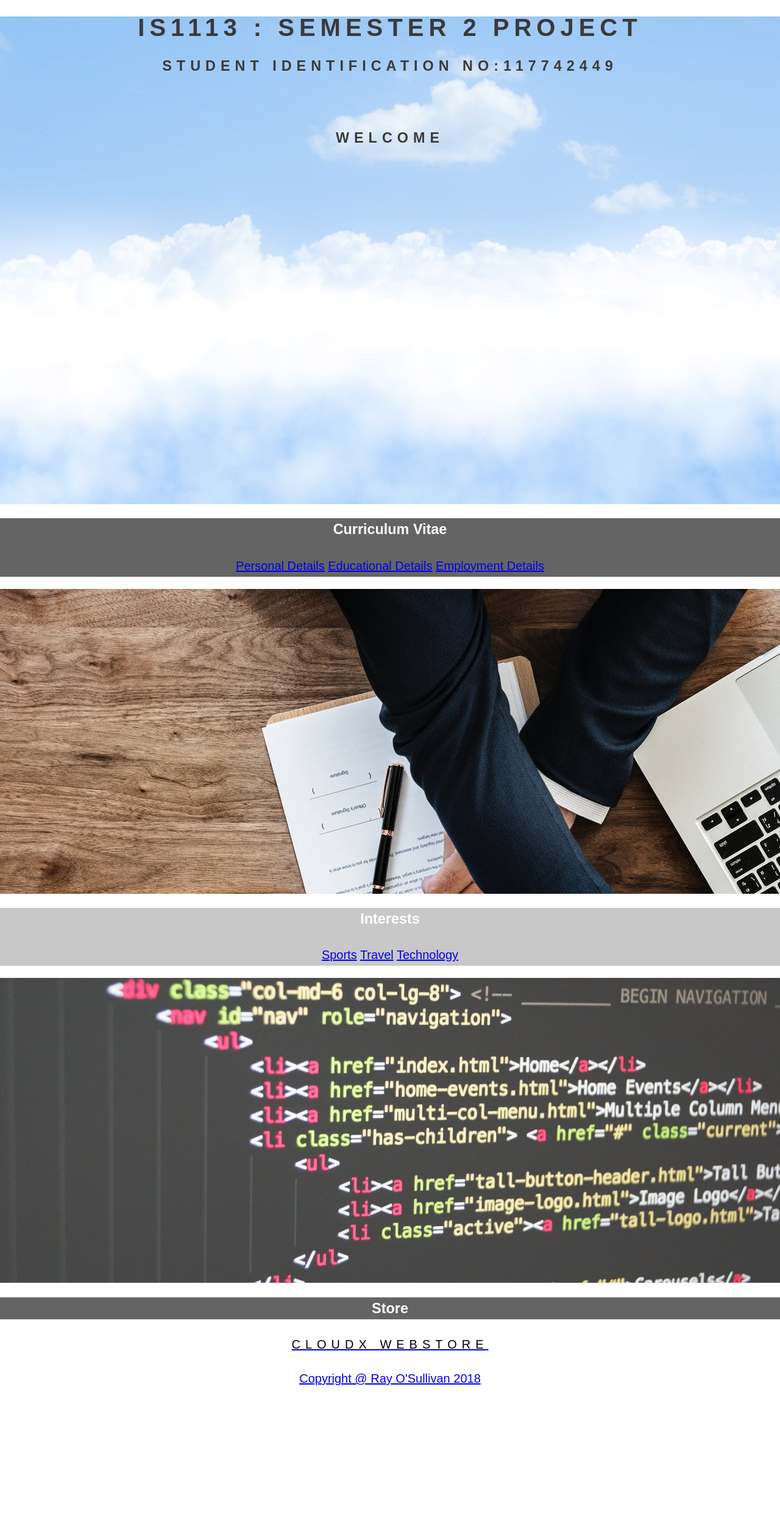
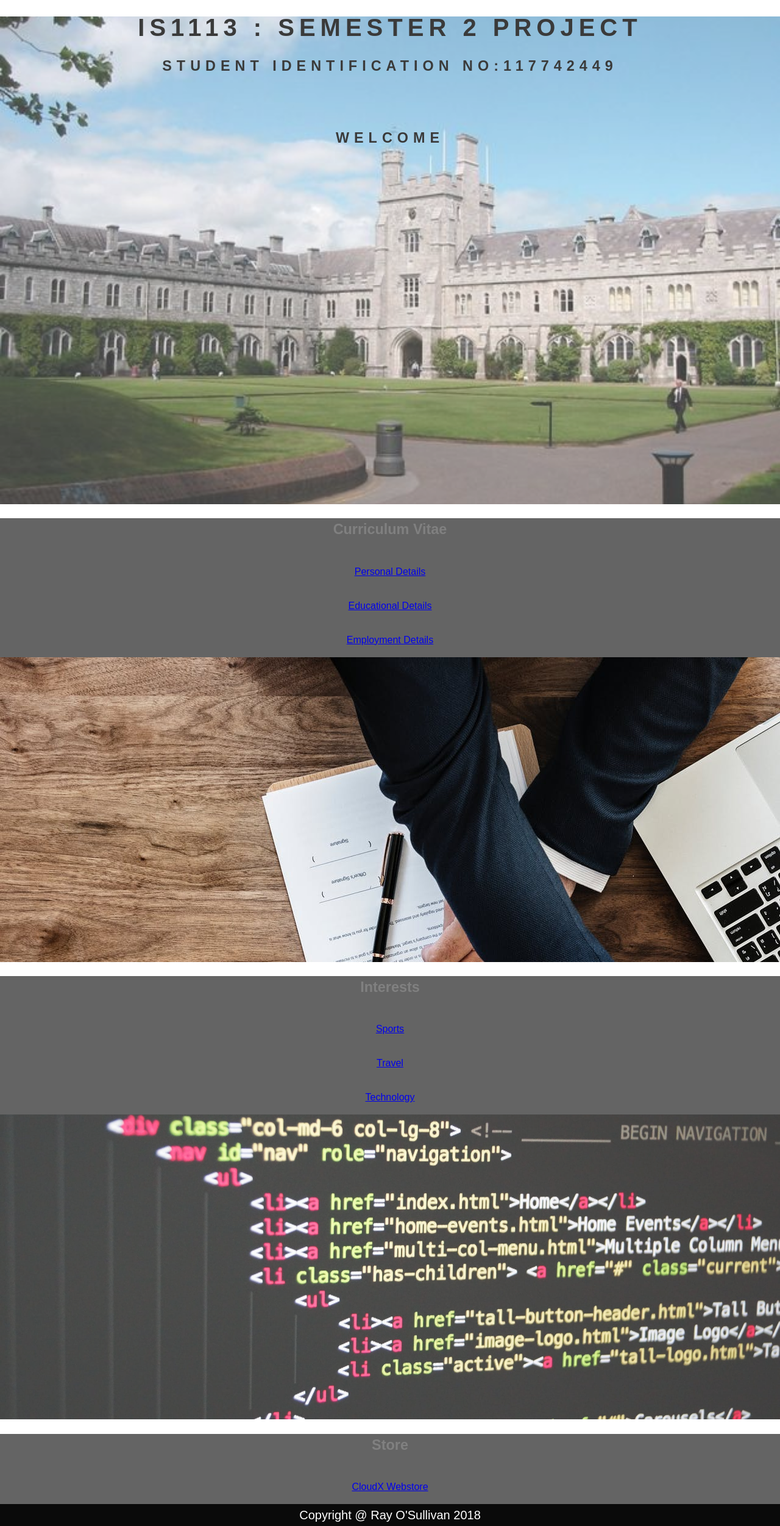
Before and after one commit to RayOS89/IS1113-117742449, a PHP site: page / in a window 1280 px wide. Shown: the whole page at 61% size. Before the commit the page ends 2272 px from the top, so only its background shows below. Run offline with PHP 8.4, Linux system fonts and the light colour scheme.

Commit message:
fixed issue with css on webstore

```diff
--- a/homepage.html
+++ b/homepage.html
@@ -9,7 +9,6 @@
                     <div class="ptext">
                         <span class="border">
 		        <h1 class="mainheading">IS1113 : Semester 2 Project</h1>
-                <link rel="stylesheet" href="../int_pages.css" type="text/css"/>
 			<h3>Student Identification No:117742449</h3>
 			<br/>
 			<h3> Welcome</h3>
@@ -19,11 +18,9 @@
 
                <section class="section section-light">
                    <h3> Curriculum Vitae</h3>
-                   <div id="btn">
-                <p><a href="../CV/cv_page1.html">Personal Details</a>
-                <a href="../CV/cv_page2.html">Educational Details</a>
-                <a href="../CV/cv_page3.html">Employment Details</a></p>
-                </div>
+                   <div class="btn"><a href="../CV/cv_page1.html">Personal Details</a></div>
+                   <div class="btn"><a href="../CV/cv_page2.html">Educational Details</a></div>
+                   <div class="btn"><a href="../CV/cv_page3.html">Employment Details</a></div>
                 </section>
 
                 <div class="homepageimage2">
@@ -33,11 +30,11 @@
                     </div>
                 </div>
 
-                <section class="section section-dark">
+                <section class="section section-light">
                    <h3>Interests</h3>
-                <p><a href="../Interests/Sports.html">Sports</a>
-                <a href="../Interests/Travel.html">Travel</a>
-                <a href="../Interests/Cloud.html">Technology</a></p>
+                <div class="btn"><a href="../Interests/Sports.html">Sports</a></div>
+                <div class="btn"><a href="../Interests/Travel.html">Travel</a></div>
+                <div class="btn"><a href="../Interests/Cloud.html">Technology</a></div>
                 </section>
 
                 <div class="homepageimage3">
@@ -49,16 +46,17 @@
 
                 <section class="section section-light">
                    <h3>Store</h3>
-                <p><a href="../Ebusiness/CloudX WebStore.html"</p>
+                   <div class="btn">
+                <a href="../Ebusiness/CloudX WebStore.html">CloudX Webstore</a></a>
+                    </div>
                 </section>
 
-                <div class="homepageimage1.jpeg">
-                    <div class="ptext">
-                        <span class="border">
-                            <p>CloudX WebStore</p>
-                        </span>
-                    </div>
+
+
+                <section class="section section-dark">
+                <div class="container">
+                <footer class="footer">Copyright @ Ray O'Sullivan 2018</footer>
                 </div>
-                <footer class="footer">Copyright @ Ray O'Sullivan 2018</footer>
+                </section>
             </body>
 </html>
--- a/mystylesheet.css
+++ b/mystylesheet.css
@@ -10,7 +10,11 @@ body,html{
     line-height:1.8em;
     color:rgb(10,10,10);
 }
-.homepageimage1, .homepageimages2, .homepageimage3{
+.homepageimage1, .homepageimages2, .homepageimage3,
+.pdimage1, .pdimage2, .pdimage3,
+.intimage1, .intimage2, .intimage3,
+.webstoreimage1, .webstoreimage2, .webstoreimage3
+{
     position:relative;
     opacity:0.77;
     background-position:center;
@@ -20,7 +24,7 @@ body,html{
 }
 
 .homepageimage1{
-    background-image:url("../Images/CloudX.jpeg");
+    background-image:url("../Images/UccX.jpg");
     min-height:800px;
 }
 .homepageimage2{
@@ -45,7 +84,7 @@ body,html{
     color:grey;
 }
 .section-dark{
-    background-color:rgb(200,200,200);
+    background-color:rgb(10,10,10);
     color:white;
 }
 .ptext{
@@ -59,17 +98,16 @@ body,html{
     text-transform: uppercase;
 }
 .btn {
-  background: #5b5f61;
-  background-image: -webkit-linear-gradient(top, #5b5f61, #404345);
-  background-image: -moz-linear-gradient(top, #5b5f61, #404345);
-  background-image: -ms-linear-gradient(top, #5b5f61, #404345);
-  background-image: -o-linear-gradient(top, #5b5f61, #404345);
-  background-image: linear-gradient(to bottom, #5b5f61, #404345);
-  -webkit-border-radius: 60;
-  -moz-border-radius: 60;
-  border-radius: 60px;
+  background-image: -webkit-linear-gradient(top);
+  background-image: -moz-linear-gradient(top);
+  background-image: -ms-linear-gradient(top);
+  background-image: -o-linear-gradient(top);
+  background-image: linear-gradient(bottom);
+  -webkit-border-radius: 25;
+  -moz-border-radius: 25;
+  border-radius: 25px;
   font-family: Arial;
-  color: #ffffff;
+  color:rgb(200,200,200);
   font-size: 16px;
   padding: 10px 20px 10px 20px;
   text-decoration: none;
```
Also changed, not shown: other parts of mystylesheet.css (+36 -1 lines), CV/cv_page1.html (+15 -4 lines), Ebusiness/CloudX WebStore.html (+64 -0 lines), Images/Ses.jpg (renamed from Images/ses.jpg), Images/UccX.jpg (renamed from Images/uccX.jpg).
